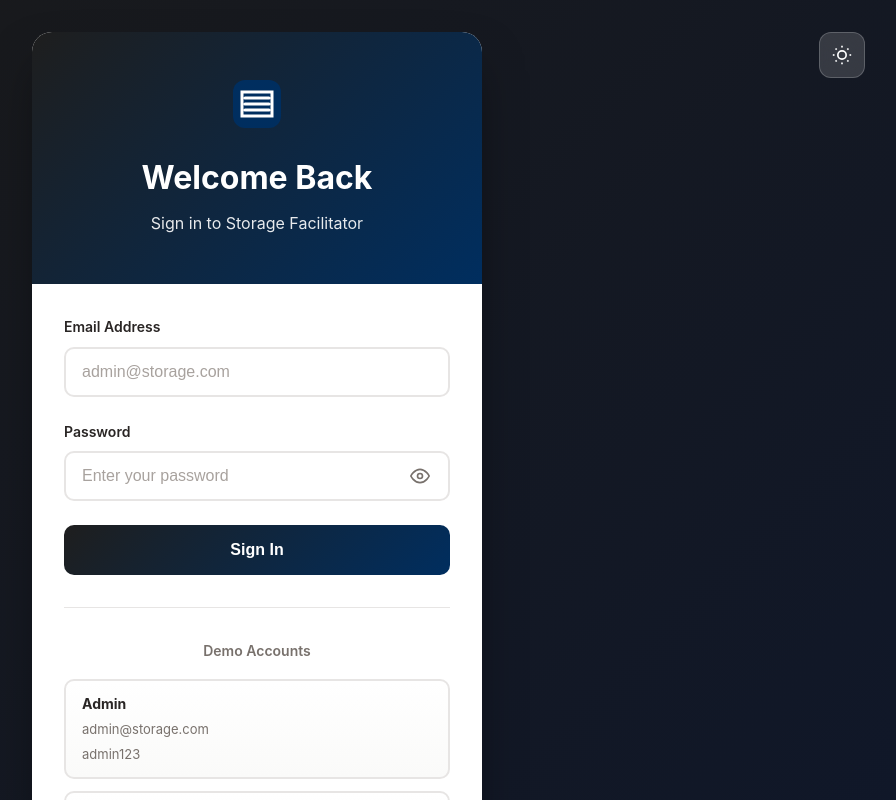
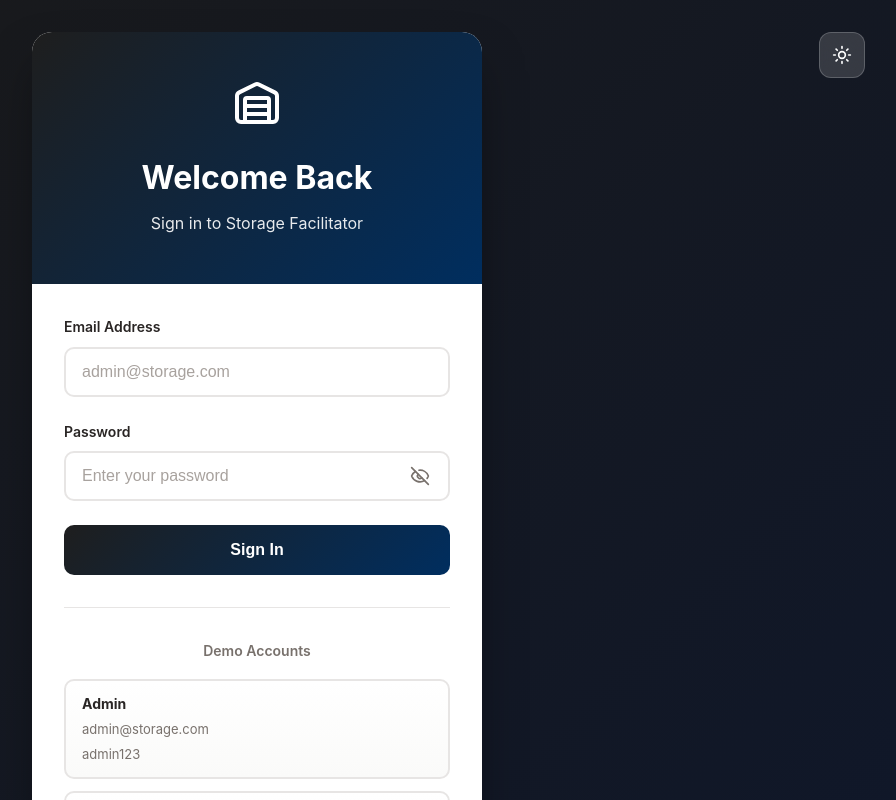
Before and after one commit to muhamedmjw/Storage-Facilitator, a Vue app: page /login in a window 1280 px wide. Shown: the top 800 px of the page, without its empty margins (383-1279 px from the left). Built offline with nearby package versions, Linux system fonts and the light colour scheme.

Commit message:
Use lucid icons to replace SVGs

```diff
--- a/package.json
+++ b/package.json
@@ -13,6 +13,7 @@
   },
   "dependencies": {
     "axios": "^1.12.2",
+    "lucide-vue-next": "^0.555.0",
     "pinia": "^3.0.3",
     "vue": "^3.5.22",
     "vue-router": "^4.5.1"
--- a/src/views/LoginView.vue
+++ b/src/views/LoginView.vue
@@ -6,45 +6,14 @@
       @click="toggleTheme"
       :title="isDark ? 'Switch to Light Mode' : 'Switch to Dark Mode'"
     >
-      <svg
-        v-if="!isDark"
-        width="20"
-        height="20"
-        viewBox="0 0 24 24"
-        fill="none"
-        stroke="currentColor"
-        stroke-width="2"
-      >
-        <circle cx="12" cy="12" r="5" />
-        <line x1="12" y1="1" x2="12" y2="3" />
-        <line x1="12" y1="21" x2="12" y2="23" />
-        <line x1="4.22" y1="4.22" x2="5.64" y2="5.64" />
-        <line x1="18.36" y1="18.36" x2="19.78" y2="19.78" />
-        <line x1="1" y1="12" x2="3" y2="12" />
-        <line x1="21" y1="12" x2="23" y2="12" />
-        <line x1="4.22" y1="19.78" x2="5.64" y2="18.36" />
-        <line x1="18.36" y1="5.64" x2="19.78" y2="4.22" />
-      </svg>
-      <svg
-        v-else
-        width="20"
-        height="20"
-        viewBox="0 0 24 24"
-        fill="none"
-        stroke="currentColor"
-        stroke-width="2"
-      >
-        <path d="M21 12.79A9 9 0 1 1 11.21 3 7 7 0 0 0 21 12.79z" />
-      </svg>
+      <Sun v-if="!isDark" :size="20" />
+      <Moon v-else :size="20" />
     </button>
 
     <div class="auth-card">
       <div class="auth-header">
         <div class="logo-icon">
-          <svg width="48" height="48" viewBox="0 0 32 32" fill="none">
-            <rect width="32" height="32" rx="8" fill="#002e5f" />
-            <path d="M8 12h16M8 16h16M8 20h16M6 8h20v16H6z" stroke="white" stroke-width="2" stroke-linecap="round" />
-          </svg>
+          <Warehouse :size="48" color="white" />
         </div>
         <h1 class="auth-title">Welcome Back</h1>
         <p class="auth-subtitle">Sign in to Storage Facilitator</p>
@@ -52,11 +21,7 @@
 
       <form @submit.prevent="handleLogin" class="auth-form">
         <div v-if="errorMessage" class="error-banner">
-          <svg width="20" height="20" viewBox="0 0 24 24" fill="none" stroke="currentColor" stroke-width="2">
-            <circle cx="12" cy="12" r="10" />
-            <line x1="12" y1="8" x2="12" y2="12" />
-            <line x1="12" y1="16" x2="12.01" y2="16" />
-          </svg>
+          <CircleX :size="20" color="currentColor" />
           {{ errorMessage }}
         </div>
 
@@ -82,14 +47,8 @@
               required
             />
             <button type="button" @click="showPassword = !showPassword" class="toggle-password">
-              <svg v-if="!showPassword" width="20" height="20" viewBox="0 0 24 24" fill="none" stroke="currentColor" stroke-width="2">
-                <path d="M1 12s4-8 11-8 11 8 11 8-4 8-11 8-11-8-11-8z" />
-                <circle cx="12" cy="12" r="3" />
-              </svg>
-              <svg v-else width="20" height="20" viewBox="0 0 24 24" fill="none" stroke="currentColor" stroke-width="2">
-                <path d="M17.94 17.94A10.07 10.07 0 0 1 12 20c-7 0-11-8-11-8a18.45 18.45 0 0 1 5.06-5.94M9.9 4.24A9.12 9.12 0 0 1 12 4c7 0 11 8 11 8a18.5 18.5 0 0 1-2.16 3.19m-6.72-1.07a3 3 0 1 1-4.24-4.24" />
-                <line x1="1" y1="1" x2="23" y2="23" />
-              </svg>
+              <Eye v-if="showPassword" :size="20" />
+              <EyeOff v-else :size="20" />
             </button>
           </div>
         </div>
@@ -130,6 +89,7 @@ import { useRouter, useRoute } from 'vue-router'
 import { useAuthStore } from '@/stores/authStore'
 import { useThemeStore } from '@/stores/themeStore'
 import { useToast } from '@/composables/useToast'
+import { Sun, Moon, Warehouse, CircleX, Eye, EyeOff } from 'lucide-vue-next'
 
 const router = useRouter()
 const route = useRoute()
@@ -172,5 +132,4 @@ const handleLogin = async () => {
 </script>
 
 <style scoped src="../assets/styles/pages/LoginView.css">
-
 </style>
```
Also changed, not shown: 1 other file (tests, documents, lock files or other folders).
